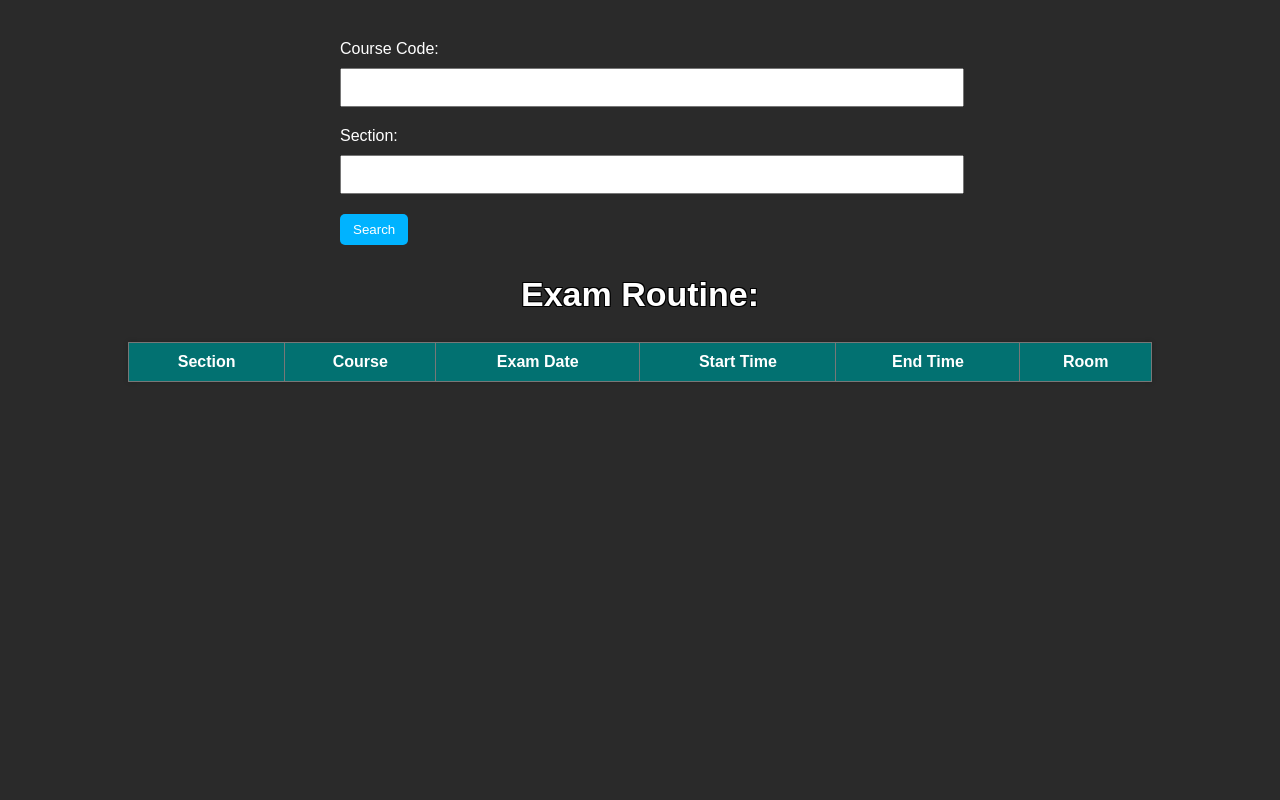
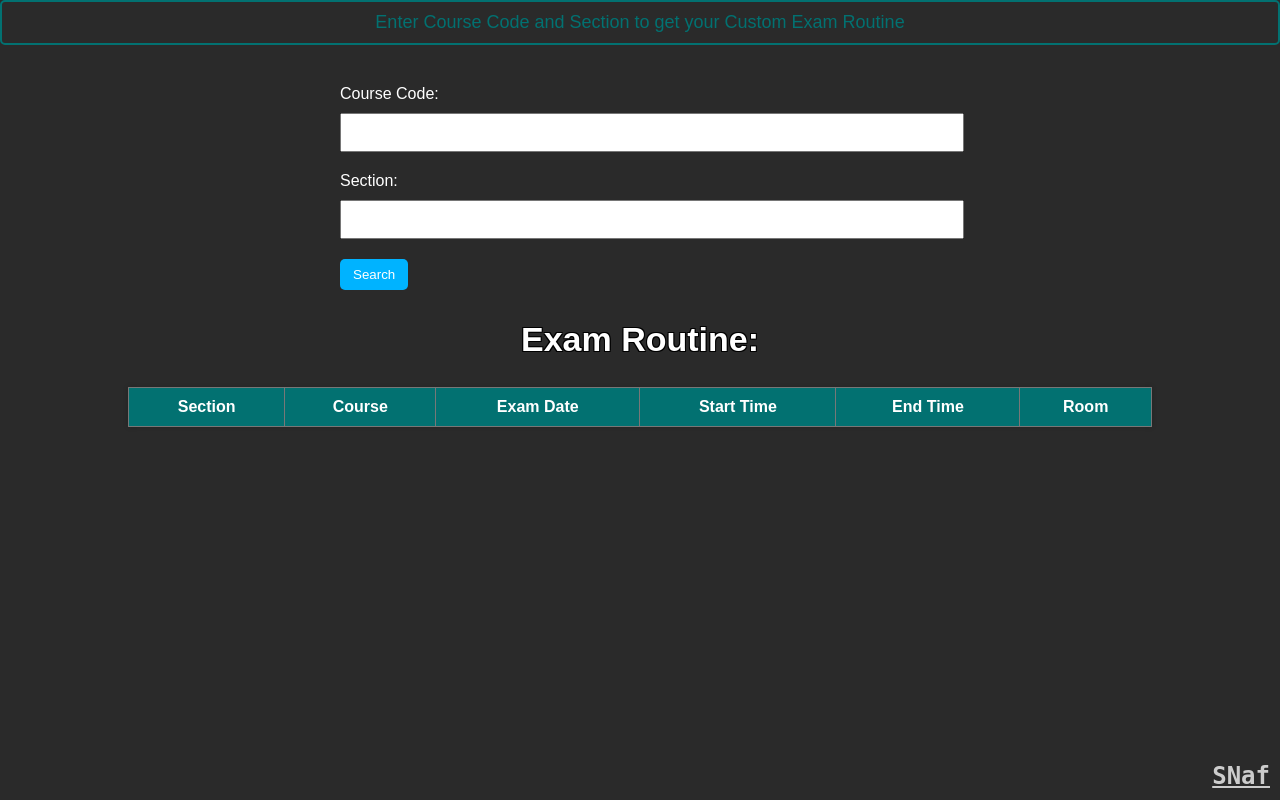
Before and after one commit to SNaf1/exam_schedule, a Django app: page / in a window 1280 px wide. Run offline with Django 4.2, Linux system fonts and the light colour scheme; lists and menus that the app fills with data are empty.

Commit message:
modified:   db.sqlite3 	modified:   exam_schedule/__pycache__/views.cpython-39.pyc 	modified:   exam_schedule/templates/home.html

```diff
--- a/exam_schedule/templates/home.html
+++ b/exam_schedule/templates/home.html
@@ -140,9 +140,36 @@
             font-weight: bold; /* Add bold font weight for the message */
         }
 
+        .instruction {
+            font-size: 18px;
+            padding: 10px;
+            border: 2px solid #027171; /* Teal color for the outline */
+            border-radius: 5px;
+            color: #027171; /* Teal color for the text */
+            background-color: #2a2a2a; /* Classy dark grey background */
+            text-align: center;
+            margin-bottom: 20px; /* Add some space below the instruction */
+        }
+
+        .snaf-tag {
+            position: fixed;
+            bottom: 10px;
+            right: 10px;
+            font-size: 24px;
+            font-weight: bold;
+            font-family: 'andale mono', monospace;
+            color: rgb(204, 204, 204); /* Teal color for the tag */
+        }
+
     </style>
 </head>
 <body>
+
+    <!-- Instruction -->
+    <div class="instruction">
+        Enter Course Code and Section to get your Custom Exam Routine
+    </div>
+
     <!-- Search Form -->
     <form method="post" action="/">
         {% csrf_token %}
@@ -191,5 +218,9 @@
         </tr>
         {% endfor %}
     </table>
+
+    <!-- Created by -->
+    <a href="https://github.com/SNaf1" target="_blank" class="snaf-tag">SNaf</a>
+
 </body>
 </html>
```
Also changed, not shown: db.sqlite3.
